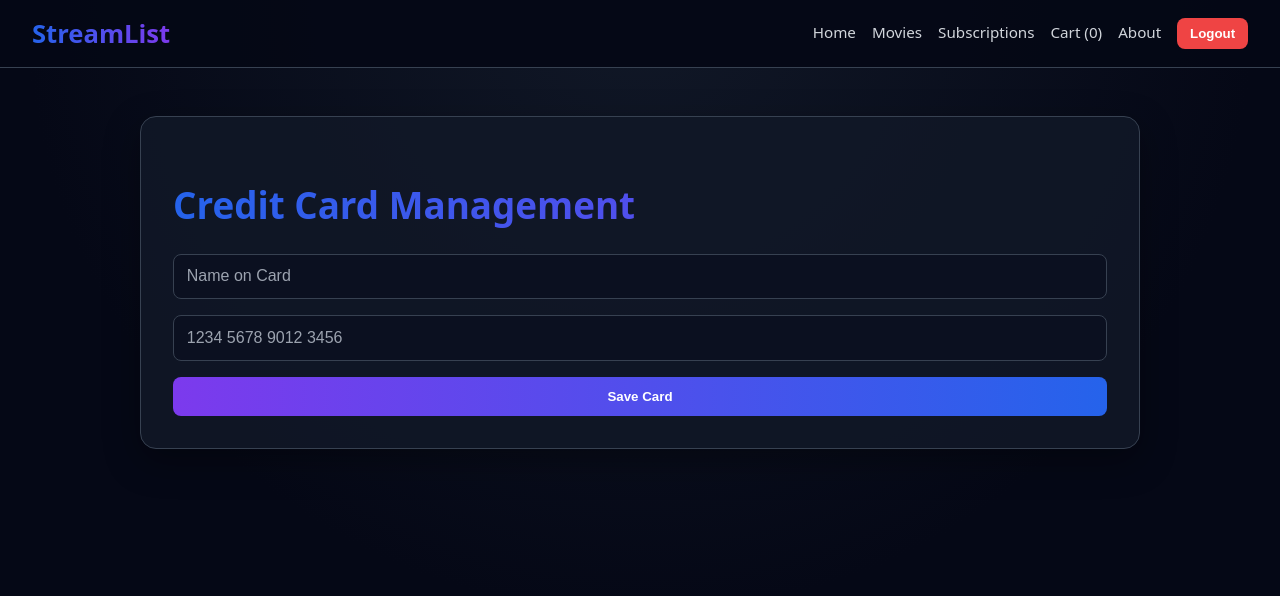
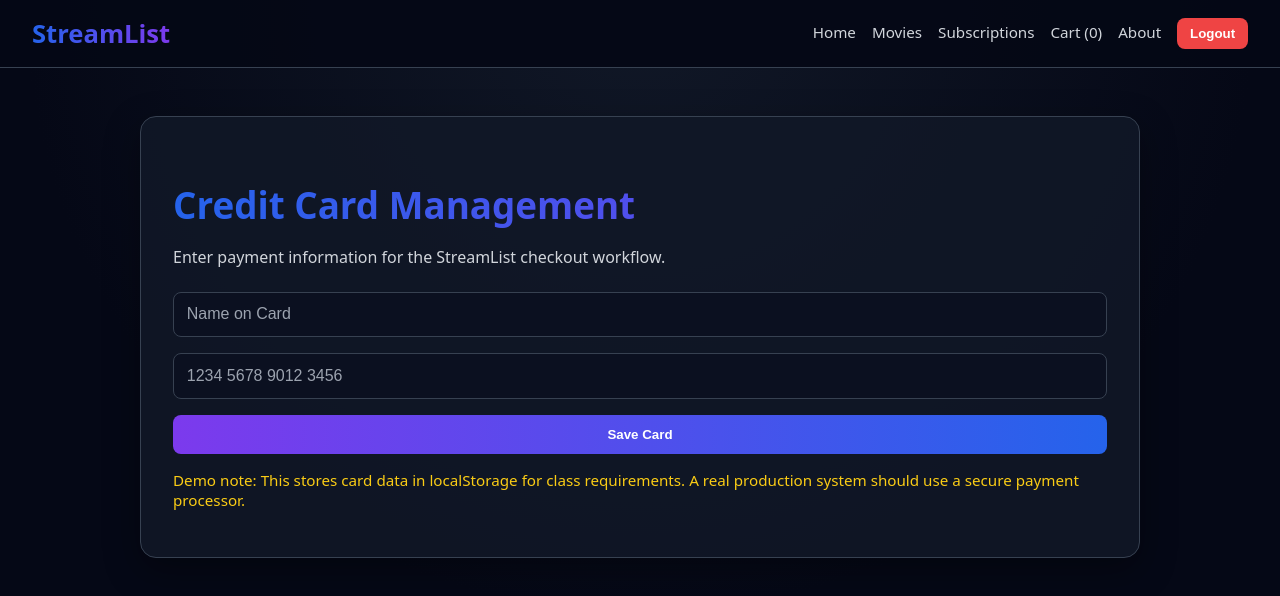
Before and after one commit to HelzerT1/StreamList, a React (Create React App) app: page /credit-card in a window 1280 px wide. Both pictures are taken after typing "name@example.com", "Sample123" into the empty fields and a click on the button "Login". Shown: the top 596 px of the page. Built offline with nearby package versions, Linux system fonts and the light colour scheme.

Commit message:
Final polish for login payment and PWA features

```diff
--- a/src/App.css
+++ b/src/App.css
@@ -362,3 +362,14 @@
   padding: 0.5rem 0.8rem;
   background: #ef4444;
 }
+.logout-btn {
+  margin-left: 1rem;
+  padding: 0.5rem 0.8rem;
+  background: #ef4444;
+}
+
+.security-note {
+  margin-top: 1rem;
+  color: #facc15;
+  font-size: 0.95rem;
+}
--- a/src/components/Navbar.js
+++ b/src/components/Navbar.js
@@ -10,13 +10,12 @@
         <NavLink to="/" end>
           Home
         </NavLink>
-
         <NavLink to="/movies">Movies</NavLink>
         <NavLink to="/subscriptions">Subscriptions</NavLink>
         <NavLink to="/cart">Cart ({cartCount})</NavLink>
         <NavLink to="/about">About</NavLink>
 
-        <button className="logout-btn" onClick={handleLogout}>
+        <button type="button" className="logout-btn" onClick={handleLogout}>
           Logout
         </button>
       </div>
--- a/src/pages/CreditCard.js
+++ b/src/pages/CreditCard.js
@@ -1,8 +1,11 @@
 import React, { useState } from "react";
 
 function CreditCard() {
-  const [cardName, setCardName] = useState("");
-  const [cardNumber, setCardNumber] = useState("");
+  const savedCard = localStorage.getItem("creditCard");
+  const parsedCard = savedCard ? JSON.parse(savedCard) : null;
+
+  const [cardName, setCardName] = useState(parsedCard?.cardName || "");
+  const [cardNumber, setCardNumber] = useState(parsedCard?.cardNumber || "");
   const [saved, setSaved] = useState(false);
 
   const formatCardNumber = (value) => {
@@ -22,13 +25,13 @@
     };
 
     localStorage.setItem("creditCard", JSON.stringify(cardData));
-
     setSaved(true);
   };
 
   return (
     <section>
       <h1>Credit Card Management</h1>
+      <p>Enter payment information for the StreamList checkout workflow.</p>
 
       <form className="credit-form" onSubmit={handleSubmit}>
         <input
@@ -43,9 +46,7 @@
           type="text"
           placeholder="1234 5678 9012 3456"
           value={cardNumber}
-          onChange={(e) =>
-            setCardNumber(formatCardNumber(e.target.value))
-          }
+          onChange={(e) => setCardNumber(formatCardNumber(e.target.value))}
           required
         />
 
@@ -53,10 +54,13 @@
       </form>
 
       {saved && (
-        <p className="success-message">
-          Credit card saved successfully.
-        </p>
+        <p className="success-message">Credit card saved successfully.</p>
       )}
+
+      <p className="security-note">
+        Demo note: This stores card data in localStorage for class requirements.
+        A real production system should use a secure payment processor.
+      </p>
     </section>
   );
 }
```
Also changed, not shown: src/App.js (+1 -6 lines), src/index.js (line endings or trailing spaces).
